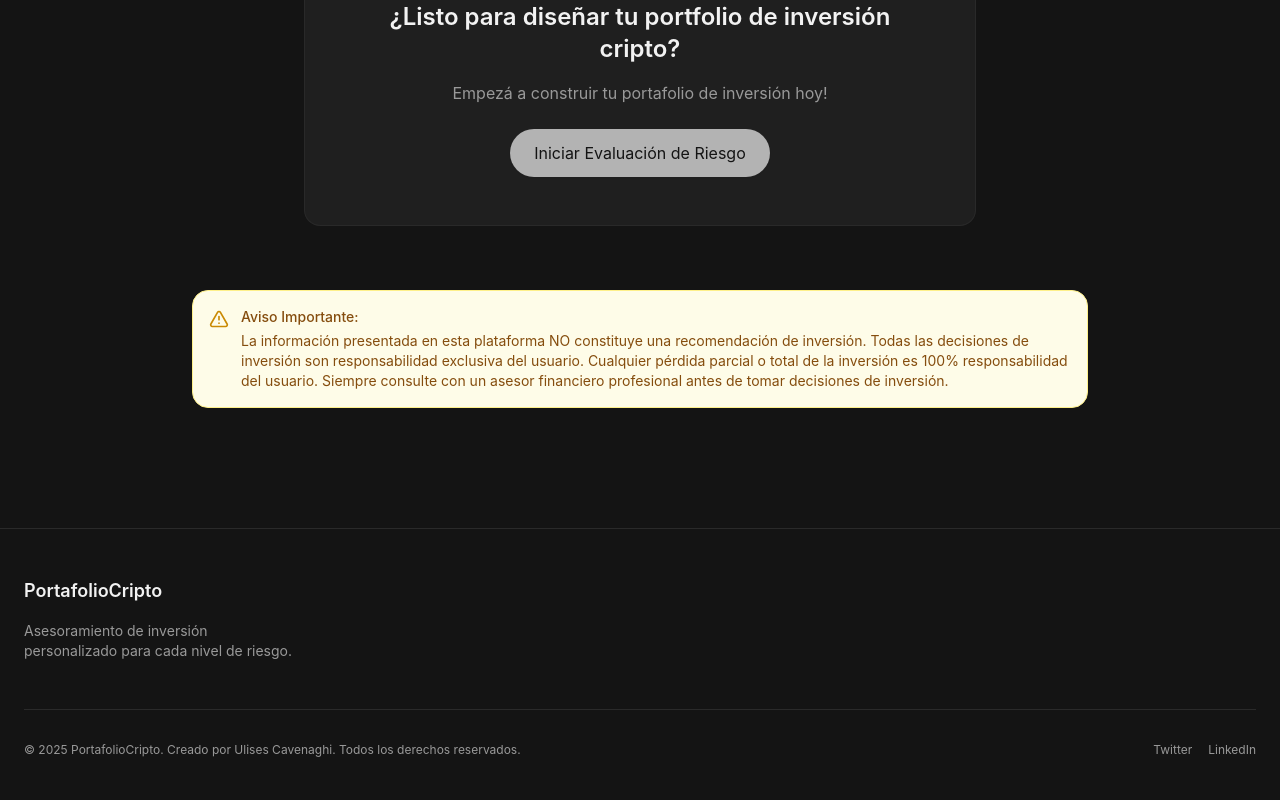
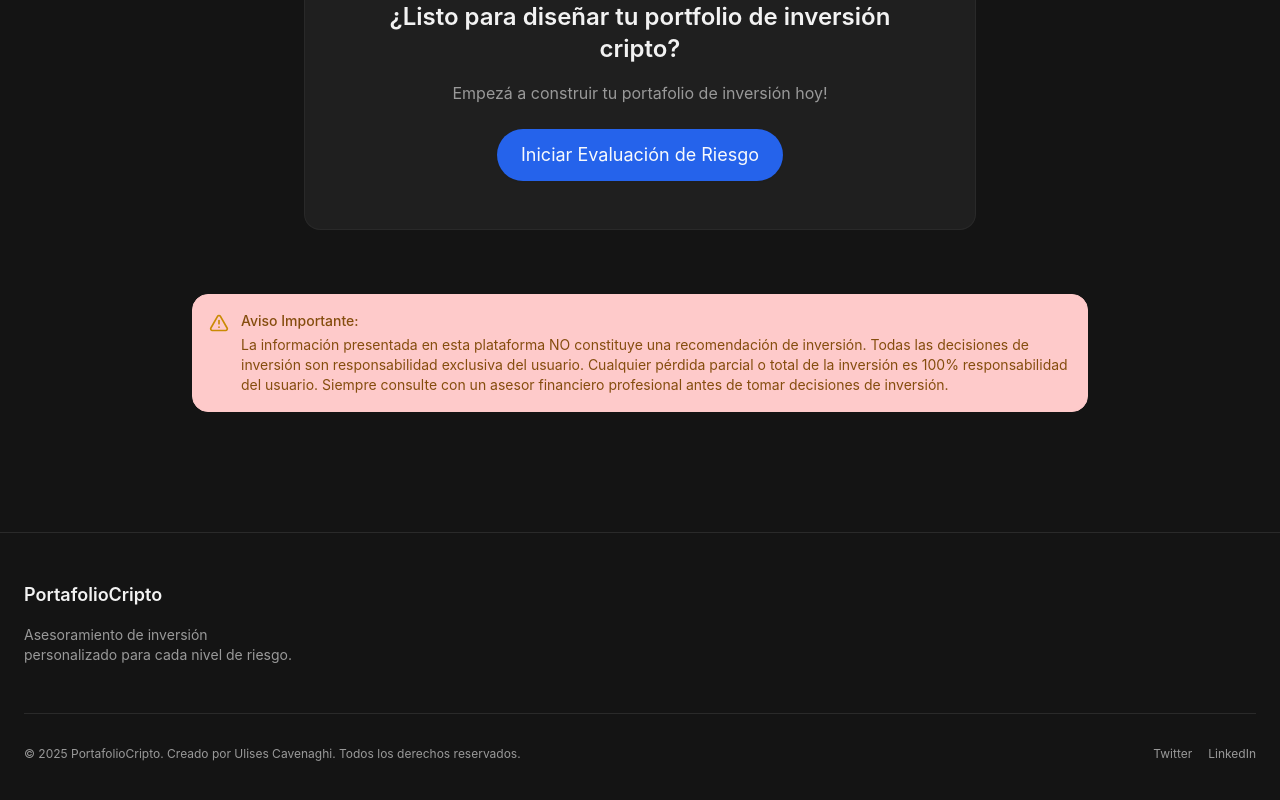
Before and after one commit to cavenaghiulises/portfoliocripto, a React (Vite) app: page / in a window 1280 px wide. Shown: the part 1118-1918 px from the top of the page. Built offline with nearby package versions, Linux system fonts and the light colour scheme.

Commit message:
Visual edit in Lovable
Edited UI in Lovable

```diff
--- a/src/components/Disclaimer.tsx
+++ b/src/components/Disclaimer.tsx
@@ -1,8 +1,6 @@
 import { AlertTriangle } from "lucide-react";
-
 const Disclaimer = () => {
-  return (
-    <div className="bg-yellow-50 border border-yellow-200 rounded-lg p-4 mb-6 flex items-start gap-3">
+  return <div className="border border-red-200 rounded-lg p-4 mb-6 flex items-start gap-3 bg-red-200">
       <AlertTriangle className="h-5 w-5 text-yellow-600 mt-0.5 flex-shrink-0" />
       <div className="text-sm text-yellow-800">
         <p className="font-medium mb-1">Aviso Importante:</p>
@@ -13,8 +11,6 @@ const Disclaimer = () => {
           Siempre consulte con un asesor financiero profesional antes de tomar decisiones de inversión.
         </p>
       </div>
-    </div>
-  );
+    </div>;
 };
-
 export default Disclaimer;
--- a/src/pages/Index.tsx
+++ b/src/pages/Index.tsx
@@ -122,7 +122,7 @@ basadas en tu situación única.</p>
           }}>
                 <h2 className="text-2xl font-semibold mb-4">¿Listo para diseñar tu portfolio de inversión cripto?</h2>
                 <p className="text-muted-foreground mb-6">Empezá a construir tu portafolio de inversión hoy!</p>
-                <button onClick={handleStartAssessment} className="px-6 py-3 bg-primary text-primary-foreground rounded-full hover:bg-primary/90 transition-colors shadow-sm">
+                <button onClick={handleStartAssessment} className="px-6 py-3 rounded-full transition-colors shadow-sm text-lg text-slate-50 bg-blue-600 hover:bg-blue-500">
                   Iniciar Evaluación de Riesgo
                 </button>
               </div>
```
